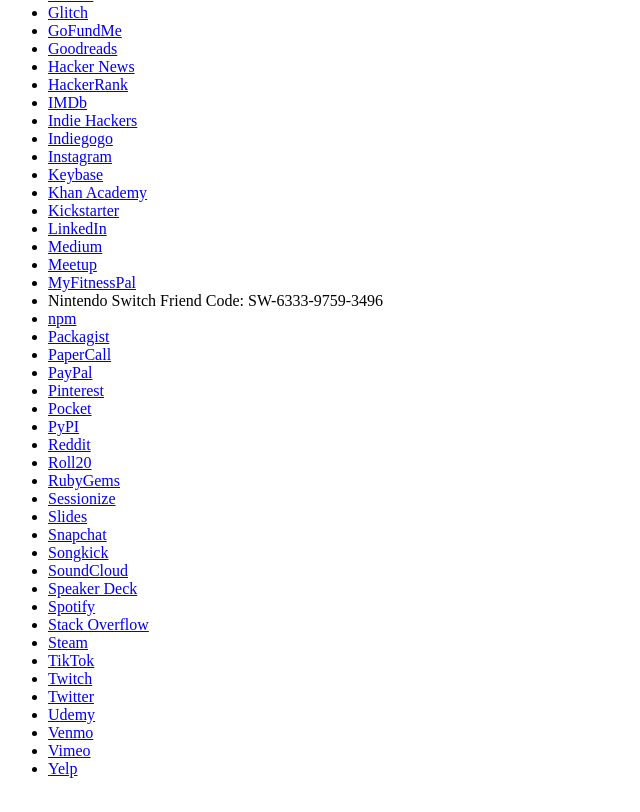
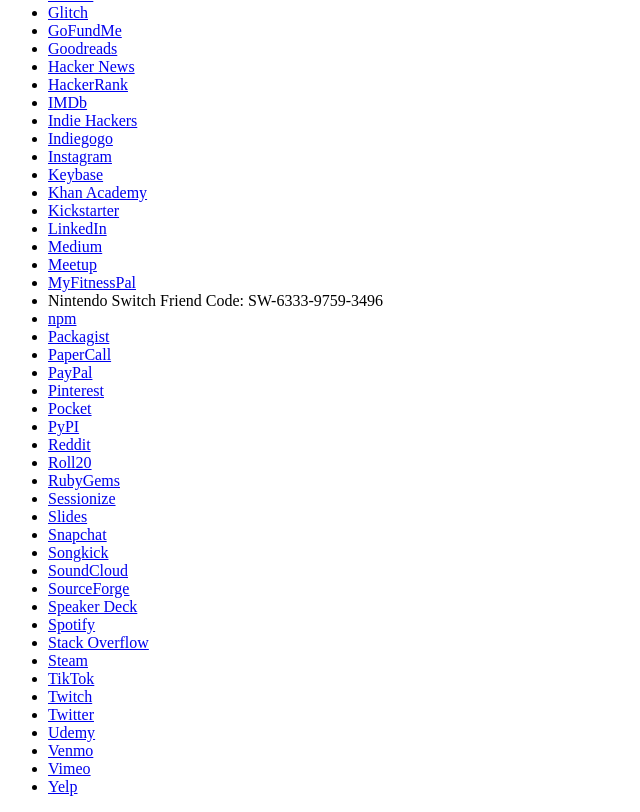
Before and after one commit to joshingmachine/joshingmachine.com, an Eleventy site: page src/accounts.html in a window 1280 px wide. Shown: the part 408-1220 px from the top of the page, without its empty margins (0-640 px from the left). Built offline with nearby package versions, Linux system fonts and the light colour scheme; Eleventy itself is replaced by a stand-in of ours; files that its build step writes are made by us from their sources.

Commit message:
Add SourceForge to accounts page

```diff
--- a/src/accounts.html
+++ b/src/accounts.html
@@ -54,6 +54,7 @@
     <li><a href="https://www.snapchat.com/add/joshingmachine">Snapchat</a></li>
     <li><a href="https://www.songkick.com/users/joshingmachine">Songkick</a></li>
     <li><a href="https://www.soundcloud.com/joshingmachine">SoundCloud</a></li>
+    <li><a href="https://sourceforge.net/u/joshingmachine/profile/">SourceForge</a></li>
     <li><a href="https://speakerdeck.com/joshingmachine">Speaker Deck</a></li>
     <li><a href="https://open.spotify.com/user/joshingmachine">Spotify</a></li>
     <li><a href="https://stackoverflow.com/users/1548734/joshingmachine">Stack Overflow</a></li>
```
